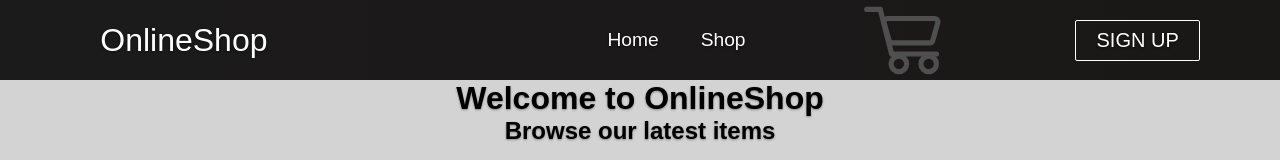
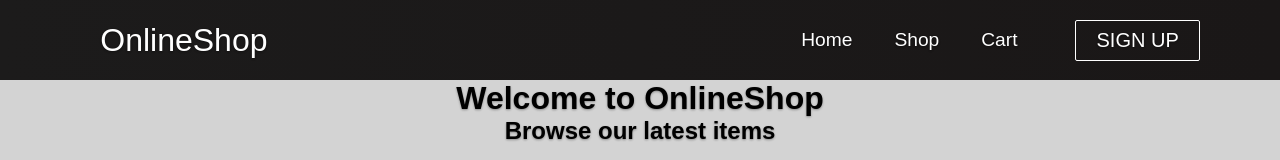
Before and after one commit to pinkx-xlink/react-shopping-cart-project, a React (Create React App) app in the folder shopping-cart/: page / in a window 1280 px wide. Shown: the top 160 px of the page. Built offline with nearby package versions, Linux system fonts and the light colour scheme; no server answers.

Commit message:
Remove cart image from nav

```diff
--- a/shopping-cart/src/components/Navbar.js
+++ b/shopping-cart/src/components/Navbar.js
@@ -2,7 +2,6 @@ import React, { useState, useEffect } from 'react';
 import { Link } from 'react-router-dom';
 import './Navbar.css';
 import { Button } from './Button';
-import cartImg from '../images/cart.svg';
 
 function Navbar() {
     const [click, setClick] = useState(false);
@@ -61,13 +60,7 @@ function Navbar() {
                         className='nav-links'
                         onClick={closeMobileMenu}
                         >
-
-                            <img
-                            src={cartImg}
-                            alt='shopping cart'
-                            height={70}
-                            />
-
+                        Cart
                         </Link>
                     </li>
                     {/*<li className='nav-item'>
```
